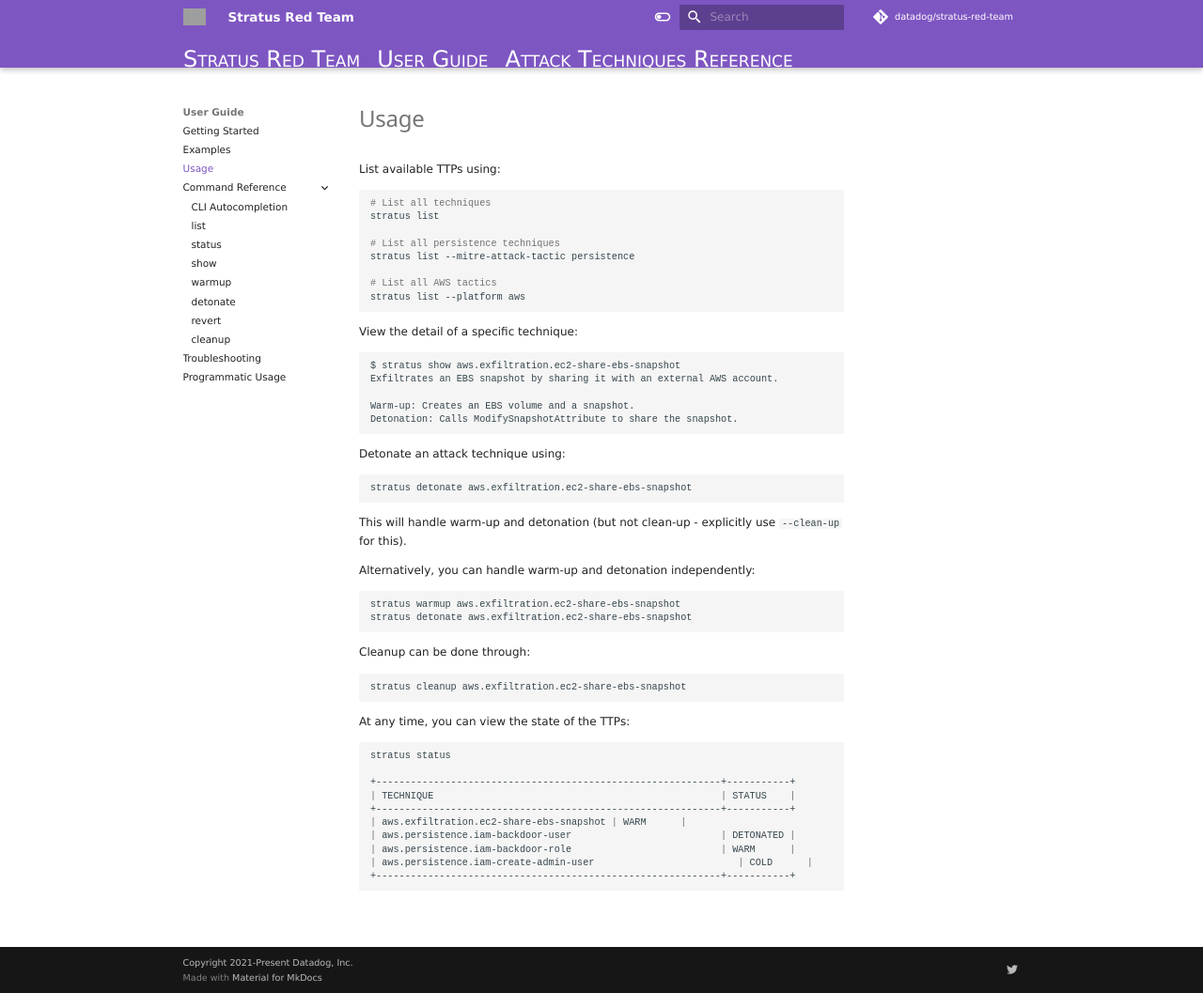
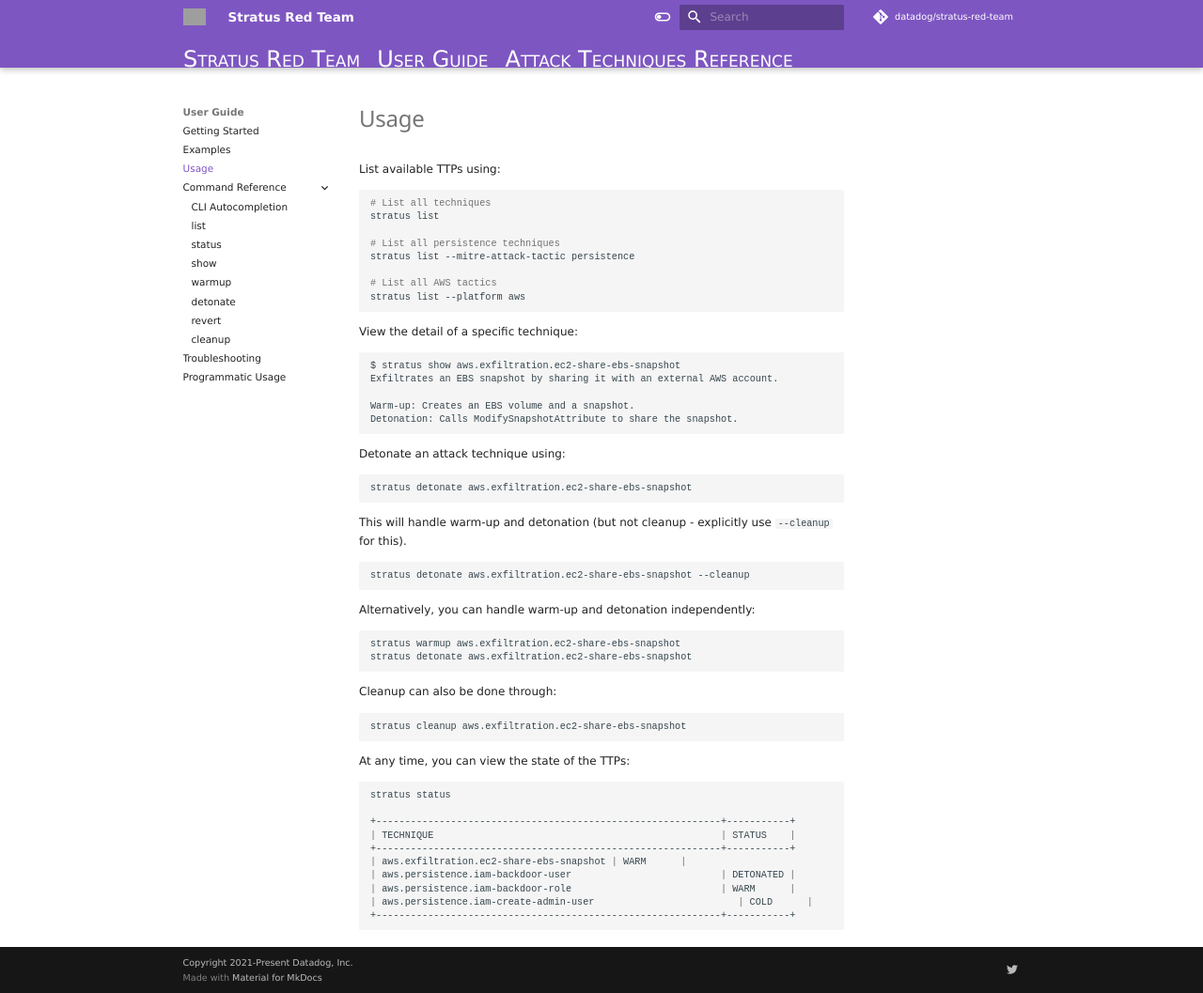
Before and after one commit to DataDog/stratus-red-team, an MkDocs documentation site: the page built from docs/user-guide/usage.md, in a window 1280 px wide and 1057 px high. Shown: the whole window at 94% size. Built offline with MkDocs 1.6.1 and Material for MkDocs 9.7.7, drawn with Linux system fonts in a browser that asks for light colours; nearby versions of some CDN libraries; library files that are not in the unit come from our copies; comment, search, counter and statistics services are not loaded; grey boxes are pictures that could not be loaded.

Commit message:
Update usage.md
Fixed typo in --clean-up, should be --cleanup and added an example on how to use that flag in conjunction with detonate. Additionally, added a little more clarity to the main cleanup command explanation.

````diff
--- a/docs/user-guide/usage.md
+++ b/docs/user-guide/usage.md
@@ -30,7 +30,11 @@
 stratus detonate aws.exfiltration.ec2-share-ebs-snapshot
 ```
 
-This will handle warm-up and detonation (but not clean-up - explicitly use `--clean-up` for this).
+This will handle warm-up and detonation (but not cleanup - explicitly use `--cleanup` for this).
+
+```bash
+stratus detonate aws.exfiltration.ec2-share-ebs-snapshot --cleanup
+```
 
 Alternatively, you can handle warm-up and detonation independently:
 
@@ -39,7 +43,7 @@
 stratus detonate aws.exfiltration.ec2-share-ebs-snapshot
 ```
 
-Cleanup can be done through:
+Cleanup can also be done through:
 
 ```bash
 stratus cleanup aws.exfiltration.ec2-share-ebs-snapshot
````
